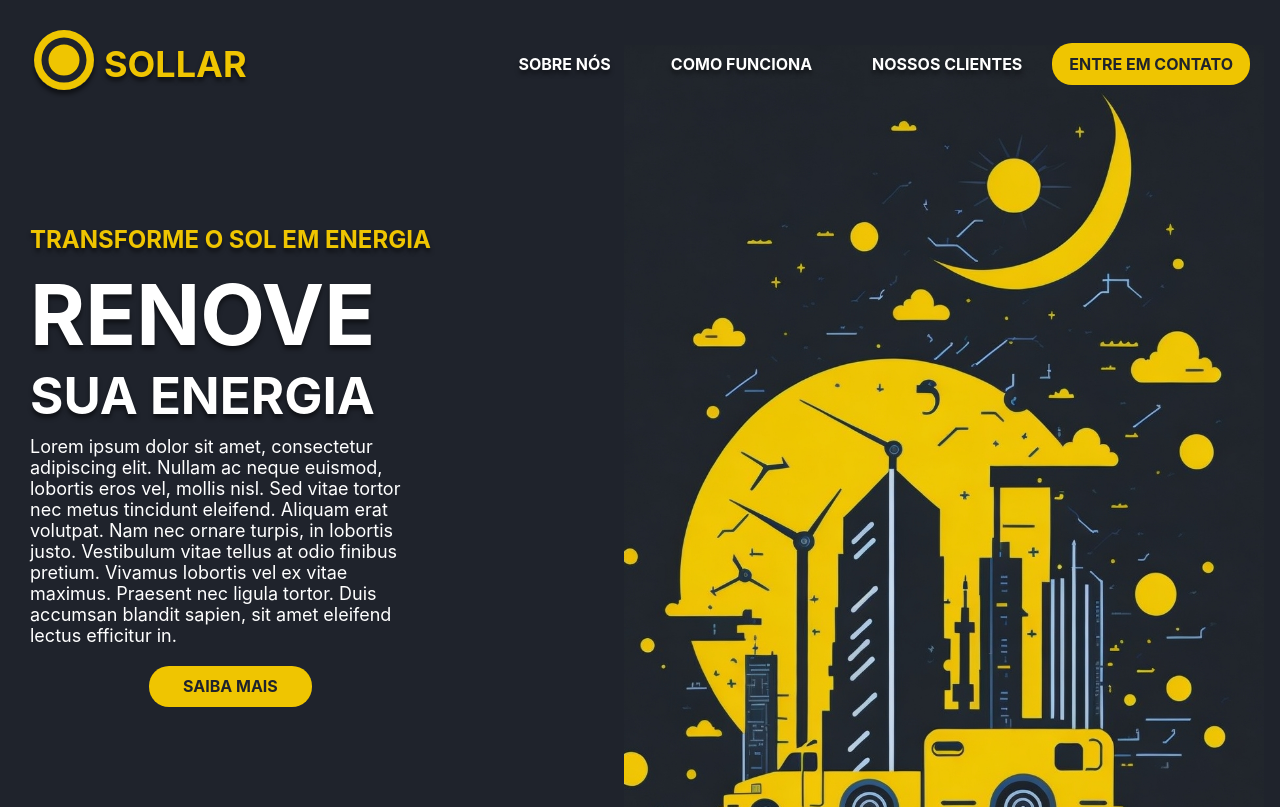
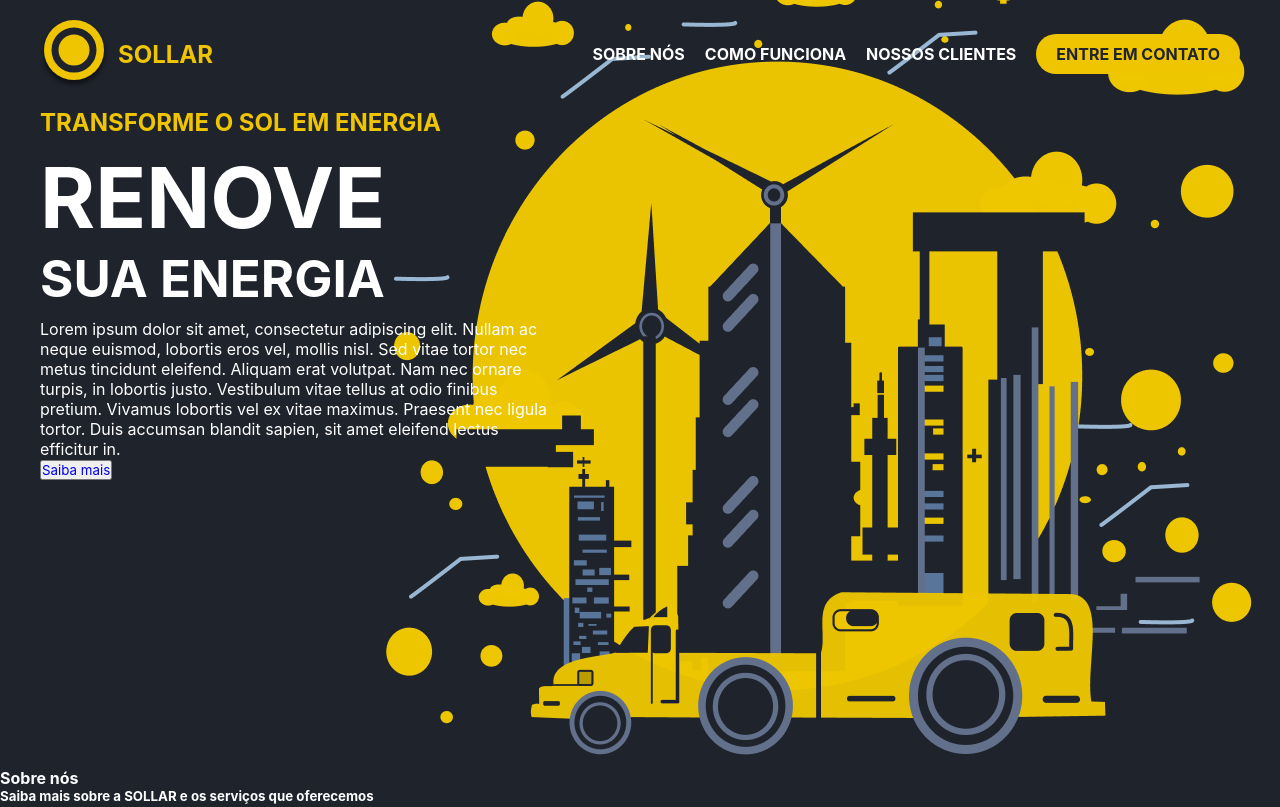
Before and after one commit to fernandapcaetano/energia-solar, a plain HTML site: page index.html in a window 1280 px wide. Shown: the top 807 px of the page. Drawn offline with Linux system fonts and the light colour scheme; a web font is replaced by a local one.

Commit message:
arrumando

```diff
--- a/assets/css/style.css
+++ b/assets/css/style.css
@@ -1,240 +1,92 @@
 :root{
-    --azul-escuro:  #1F232C;
-    --amarelo: #EFC501;
-    --sombra-texto: 0px 4px 4px rgba(0, 0, 0, 0.5);
-    --sombra-elemento: 3px 6px 4px 3px rgba(0, 0, 0, 0.25);
-    --branco: #fff;
+    --cor-fundo: #1F232C;
+    --cor-texto: #fff;
+    --cor-destaque: #EFC501;
 }
 
 @font-face {
     font-family: Inter;
-    src: url(../css/fonte/Inter/Inter-VariableFont_slnt\,wght.ttf);
+    src: url(fonte/Inter/Inter-VariableFont_slnt\,wght.ttf);
 }
+
 
 *{
     margin: 0;
     padding: 0;
     box-sizing: border-box;
     font-family: Inter;
-}
-html{
-    scroll-behavior: smooth;
+    text-decoration: none;
+    list-style: none;
 }
 body{
-    background-color: var(--azul-escuro);
-    color: var(--branco);
+    background-color: var(--cor-fundo);
+    color: var(--cor-texto);
 }
-
-nav{
-    display: flex;
-    align-items: center;
-    justify-content: space-between;
-    margin: 30px;
-
+header{
+    margin: 20px 40px;
+    font-weight: bold;
+    text-transform: uppercase;
 }
-nav .esquerda{
-    display: flex;
-    align-items: center;
-    color: var(--amarelo);
-}
-nav .esquerda h1{
-    font-size: 36px;
-    margin-left: 6px;
-    text-shadow: var(--sombra-texto);
-}
-nav .direita{
-    display: flex;
-    align-items: center;
-    text-transform: uppercase;
-    font-weight: bold;
-}
-nav .direita ul{
-    display: flex;
-    align-items: center;
-
-    list-style: none;
-}
-nav .direita ul li{
-    padding-left: 30px;
-    padding-right: 30px;
-    font-size: 16px;
-}
-nav .direita ul li a{
-    text-decoration: none;
-    color: var(--branco);
-    text-shadow: var(--sombra-texto);
-}
-nav .direita #botao_nav{
-    color: var(--azul-escuro);
-    font-weight: 700;
-    font-size: 16px;
-    text-transform: uppercase;
-    text-decoration: none;
-    padding: 11px 17px;
-    border-radius: 20px;
-    background-color: var(--amarelo);
-    transition: 0.1s background-color ease-in-out;
-}
-nav .direita #botao_nav:hover{
-    background-color: var(--azul-escuro);
-    color: var(--branco);
-    border: solid 2px var(--amarelo);
-}
-
-main{
-    height: 90vh;
-    display: flex;
-    align-items: center;
-    justify-content: space-between;
-    margin: 30px;
-
-
-}
-main .esquerda h2, main .esquerda h3{
-    text-transform: uppercase;
-    text-shadow: var(--sombra-texto);
-}
-main .esquerda{
-    display: flex;
-    flex-direction: column;
-    margin-top: -45px;
-}
-main .esquerda h2{
-    color: var(--amarelo);
-    font-weight: 700;
-    font-size: 24px;
-    margin-bottom: 10px;
-}
-main .esquerda h3{
-    font-size: 84px;
-    margin-bottom: 10px;
-}
-main .esquerda h3 span{
-    display: block;
-    font-size: 51px;
-}
-main .esquerda p{
-    font-size: 18px;
-    width: 400px;
-    margin-bottom: 10px;
-}
-main .esquerda button{
-    width: 163px;
-    height: 41px;
-    border-radius: 20px;
-    border: none;
-    background-color: var(--amarelo);
-    margin: 0 auto;
-    margin-top: 10px;
-}
-main .esquerda button a{
-    text-transform: uppercase;
-    font-size: 16px;
-    font-weight: bold;
-    color: var(--azul-escuro);
-    text-decoration: none;
-
-}
-main .direita{
-    z-index: -1111;
-    margin-top: -46px;
-    margin-right: -14px;
-}
-main .direita img{
-    width: 50vw;
-    height: 837px;
-    object-fit: cover;
-}
-
-section{
-    margin: 30px;
-}
-section h4{
-    font-weight: 700;
-    font-size: 40px;
-    color: var(--amarelo);
-    text-shadow: var(--sombra-texto);
-    margin-bottom: 10px;
-}
-section h5{
-    font-weight: 700;
-    font-size: 24px;
-    text-shadow: var(--sombra-texto);
-    width: 39vw;
-    margin-bottom: 10px;
-}
-section h5 span{
-    color: var(--amarelo);
-}
-section .container{
+header nav{
     display: flex;
     align-items: center;
     justify-content: space-between;
 }
-section .esquerda{
-    width: 50vw;
+header nav .esquerda{
+    display: flex;
+    align-items: center;
+    color: var(--cor-destaque);
 }
-section .direita{
-    width: 50vw;
+header nav .esquerda img{
+    padding-right: 10px;
+}
+header nav .direita{
+    display: flex;
+    align-items: center;
+}
+header nav ul{
+    display: flex;
+}
+header nav ul li{
+    padding-right: 20px;
+}
+header nav ul li a{
+    color: var(--cor-texto);
+}
+nav #botao_nav{
+    padding: 10px 20px;
+    border-radius: 20px;
+    background-color: var(--cor-destaque);
+    color: var(--cor-fundo);
 }
 
-section .clientes{
+main{
+    margin: 20px 40px;
     display: flex;
-    align-items: center;
     justify-content: space-between;
 }
-section .cliente{
+main .esquerda{
+    height: 80vh;
+    width: 40vw;
+}
+main .esquerda h2{
+    color: var(--cor-destaque);
+    text-transform: uppercase;
+}
+main .esquerda h3{
     display: flex;
     flex-direction: column;
-    align-items: center;
-
-    width: 236px;
-    height: 373px;
-    padding: 25px;
-    border-radius: 100px;
-    box-shadow: var(--sombra-elemento);
+    font-size: 84px;
+    padding-bottom: 10px;
+    padding-top: 10px;
 }
-section .cliente img{
-    width: 85px;
-    height: 98px;
-    border-radius: 100px;
-    object-fit: cover;
-    border: 2px solid var(--amarelo);
-    box-shadow: var(--sombra-elemento);
-}
-section .cliente .nome_cliente{
-    width: 87px;
-    text-align: center;
-    color: var(--amarelo);
-    font-weight: bold;
-    margin-top: 15px;
-    margin-bottom: 15px;
+main .esquerda h3 span{
+    font-size: 51px;
 }
 
-section#entreemcontato{
-    height: 100vh;
-    width: 100%;
-    display: flex;
-    flex-direction: column;
-    align-items: center;
-    justify-content: center;
-    margin: 0;
-    background-color: var(--amarelo);
-    box-shadow: var(--sombra-elemento);
+main .direita{
+    position: absolute;
+    top: 0;
+    right: 0;
+    z-index: -11111;
 }
-section#entreemcontato h4, section#entreemcontato h5{
-    color: var(--azul-escuro);
-    text-align: center;
-    text-transform: uppercase;
-    text-shadow: none;
-}
-
-section#entreemcontato form{
-    display: flex;
-    flex-flow: row wrap;
-    justify-content: space-between;
-}
-section#entreemcontato form input{
-  width: 35%;
-  margin: 8px;
-}
--- a/index.html
+++ b/index.html
@@ -40,7 +40,7 @@
         </div>
 
         <div class="direita">
-            <img src="assets/imagens/Leonardo_Diffusion_4k_image_version_solar_energy_1.jpg" alt="">
+            <img src="assets/imagens/background_principal 1.png" alt="">
         </div>
     </main>
 
```
Also changed, not shown: assets/imagens/background_principal 1.png (added), assets/imagens/background_principal.svg (added), assets/imagens/background_principal.svg.2023_05_13_20_07_51.0.svg (added), 1 other file.
